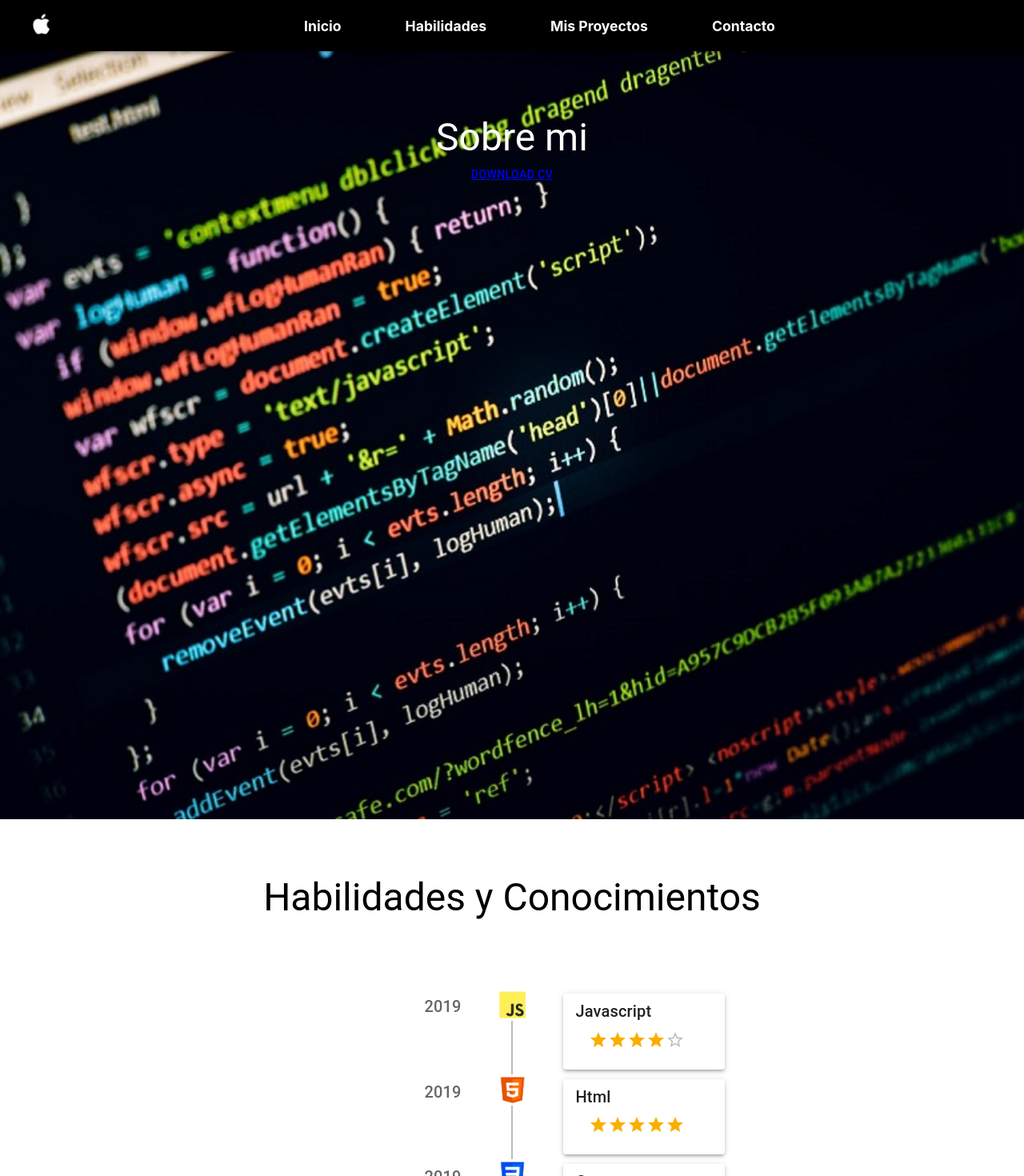
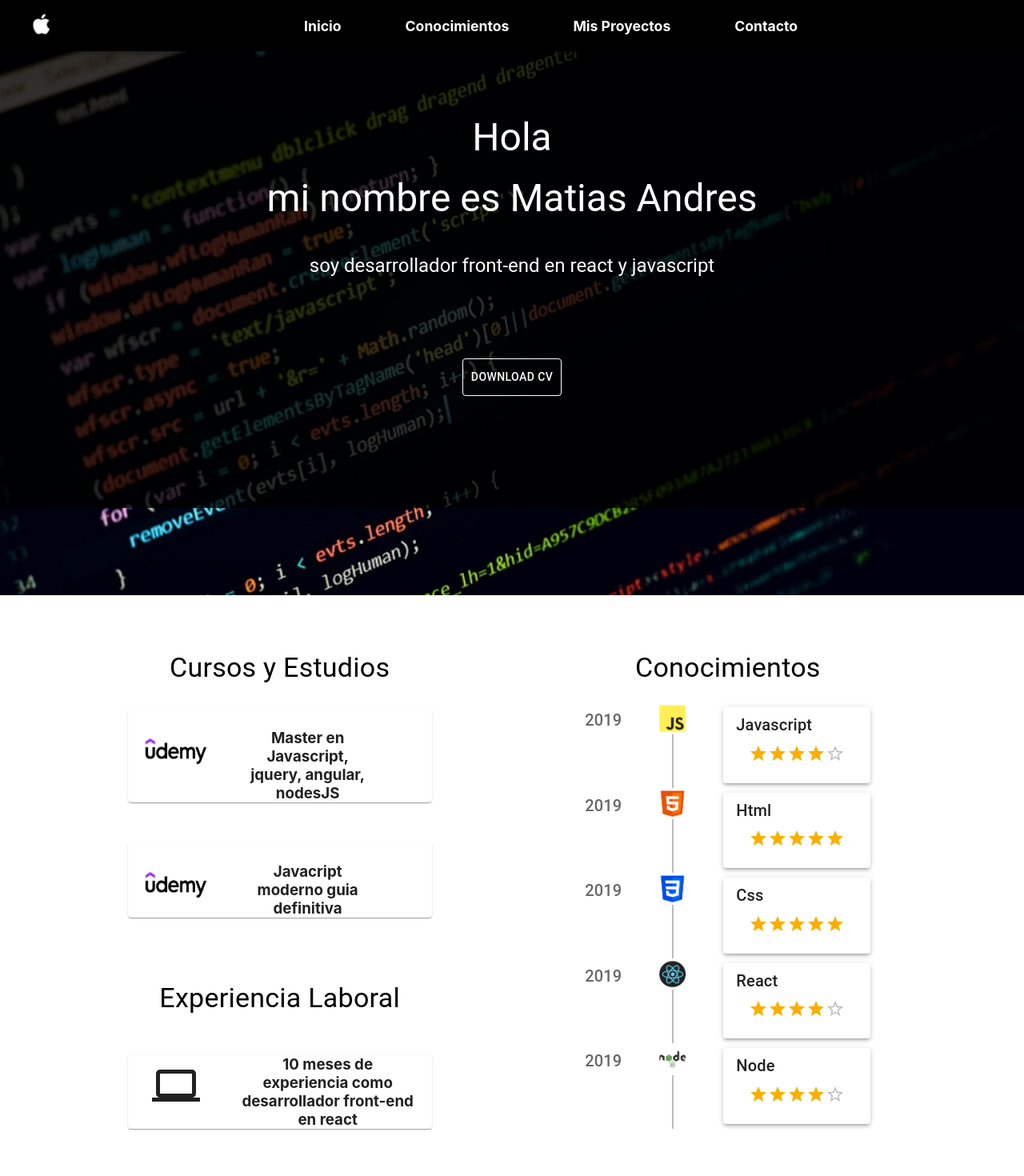
Before and after one commit to Matias340/portafolio-matias, a React (Create React App) app: page / in a window 1280 px wide. Shown: the top 1470 px of the page at 80% size. Built offline with nearby package versions, Linux system fonts and the light colour scheme.

Commit message:
nuevos cambios

```diff
--- a/package.json
+++ b/package.json
@@ -18,6 +18,7 @@
     "react-router-dom": "^6.8.2",
     "react-scripts": "5.0.1",
     "react-scroll": "^1.8.9",
+    "react-transition-group": "^4.4.5",
     "tss-react": "^4.7.1",
     "web-vitals": "^2.1.4"
   },
--- a/src/componentes/About.js
+++ b/src/componentes/About.js
@@ -4,14 +4,22 @@ import pdf from '../imagenes/cv.pdf';
 import fondo from '../imagenes/fondo.jpg';
 import { makeStyles } from "tss-react/mui";
 
-const About = ({ title, id }) => {
+const About = ({ id }) => {
  const { classes } = useStyles();
 
   return (
     <div className={classes.section}>
        <div className={classes.sectioncontent} id={id}>
-         <Typography style={{ paddingTop: '80px', color: '#fff' }} variant='h3'>{title}</Typography>
-              <Button>
+         <Typography style={{ paddingTop: '80px', color: '#fff' }} variant='h3'>
+            Hola
+         </Typography>
+         <Typography style={{ paddingTop: '20px', color: '#fff' }} variant='h3'>
+            mi nombre es Matias Andres
+         </Typography>
+         <Typography style={{ paddingTop: '40px', color: '#fff' }} variant='h5'>
+            soy desarrollador front-end en react y javascript
+         </Typography>
+              <Button variant="outlined" className={classes.pdfButton}>
                 <a href={pdf} download='CV Matias Andres.pdf'>
                 Download CV
                 </a>
@@ -23,15 +31,18 @@ const About = ({ title, id }) => {
 
 const useStyles = makeStyles()((theme) => ({
    section: {
-      minHeight: "120vh",
+      minHeight: "85vh",
       backgroundImage: `url(${fondo})`,
       backgroundRepeat: 'no-repeat',
       backgroundSize: 'cover',
-
+      position: 'relative',
+      height: '50px',
+      overflow: 'hidden',
    },
    sectioncontent: {
-      maxWidth: '120vh',
+      maxWidth: '220vh',
       margin: '0 auto',
+      backgroundColor: 'rgba(0,0,0,0.8)',
       [theme.breakpoints.down('sm')]: {
          maxWidth: '50vh'
       },
@@ -40,24 +51,17 @@ const useStyles = makeStyles()((theme) => ({
       }
    },
    pdfButton: {
-      position: 'absolute',
-      bottom: '20rem',
-      left: '18rem',
-      [theme.breakpoints.down('sm')]: {
-        bottom: '2.5rem',
-        right: '1rem',
-        padding: theme.spacing(2),
-      },
-      backgroundColor: '#000',
-      padding: theme.spacing(3),
-      "& a": {
-         color: '#fff',
-         fontWeight: 900,
-         textDecoration: 'none',
-      },
-      "& a:hover": {
-         borderBottom: '2px solid #fff',
-      },
+      marginTop: '100px',
+      marginBottom: '140px',
+      border: '1px solid #fff',
+      padding: '10px',
+     '& a': {
+        color: '#fff',
+        textDecoration: 'none',
+     },
+     '& a:hover': {
+        borderBottom: '1px solid #fff',
+     }
    }
  }));
 
--- a/src/componentes/Contact.js
+++ b/src/componentes/Contact.js
@@ -69,7 +69,7 @@ const useStyles = makeStyles()((theme) => ({
      justifyContent: 'space-between',
      paddin: theme.spacing(4),
      '& button': {
-        backgroundColor: '#186FEC',
+        backgroundColor: '#000',
         color: '#fff',
         fontWeight: 900,
         fontSize: '1.2rem',
@@ -78,7 +78,7 @@ const useStyles = makeStyles()((theme) => ({
      },
      "& button:hover": {
         cursor: 'pointer',
-        backgroundColor: '#186FEC',
+        backgroundColor: '#000',
         color: '#fff',
      },
      [theme.breakpoints.down('sm')]: {
--- /dev/null
+++ b/src/componentes/Cursos.js
@@ -0,0 +1,72 @@
+import React from 'react'
+import udemy from '../imagenes/udemy.png';
+import { Typography, Card, CardMedia } from '@mui/material';
+import ComputerIcon from '@mui/icons-material/Computer';
+import { makeStyles } from "tss-react/mui";
+
+const Cursos = () => {
+    const { classes } = useStyles();
+    const cursos = [
+        {
+          src: udemy,
+          title: 'Master en Javascript, jquery, angular, nodesJS',
+        },
+        {
+            src: udemy,
+            title: 'Javacript moderno guia definitiva',
+        },
+
+      ]
+
+  return (
+    <div>
+    <Typography variant='h4'>Cursos y Estudios</Typography>
+     {
+       cursos.map(({ src, title}, index) => (
+         <Card sx={{ display: 'flex', marginBottom: '50px', marginTop: '30px' }}>
+            <CardMedia>
+            <img src={src} alt={title} className={classes.customlogo} />
+            </CardMedia>
+            <Typography style={{ paddingTop: '25px', paddingRight: '20px', alignItems: 'center', justifyContent: 'center', display: 'flex', width: '170px' }} variant='h8' component='h3'>
+                {title}
+            </Typography>
+        </Card>
+        ))
+     }
+
+     <Typography variant='h4' style={{ marginTop: '80px' }}>
+        Experiencia Laboral
+     </Typography>
+     <Card sx={{ display: 'flex', marginTop: '50px' }}>
+            <CardMedia>
+              <ComputerIcon className={classes.customIcon}/>
+            </CardMedia>
+            <Typography style={{ paddingRight: '20px', alignItems: 'center', justifyContent: 'center', display: 'flex', width: '220px' }} variant='h8' component='h3'>
+                10 meses de experiencia como desarrollador front-end en react
+            </Typography>
+        </Card>
+    </div>
+  )
+}
+
+const useStyles = makeStyles()((theme) => ({
+    customlogo: {
+       width: '120px',
+       height: '70px',
+       marginTop: '18px',
+       marginRight: '20px',
+       [theme.breakpoints.down('sm')]: {
+         width: '70px',
+       }
+    },
+    customIcon: {
+       width: '120px',
+       height: '60px',
+       marginTop: '8px',
+       marginBottom: '8px',
+       marginRight: '20px',
+
+    }
+ }));
+
+export default Cursos
--- a/src/componentes/Navbar.js
+++ b/src/componentes/Navbar.js
@@ -1,4 +1,4 @@
-import React, { useState } from 'react'
+import React, { useState } from 'react';
 import AppBar from '@mui/material/AppBar';
 import Toolbar from '@mui/material/Toolbar';
 import List from '@mui/material/List';
@@ -20,7 +20,7 @@ const links = [
   },
   {
     id: "skills",
-    text: 'Habilidades',
+    text: 'Conocimientos',
     icon: <EmojiObjectsTwoTone fontSize='large'/>
   },
   {
--- a/src/componentes/Skills.js
+++ b/src/componentes/Skills.js
@@ -1,7 +1,7 @@
 import React from 'react'
-import { Typography } from '@mui/material'
 import { makeStyles } from "tss-react/mui";
 import Tecnologias from './Tecnologias';
+import Cursos from './Cursos';
 
 
 const Skills = ({title, id}) => {
@@ -9,8 +9,10 @@ const Skills = ({title, id}) => {
   return (
     <div className={classes.section}>
        <div className={classes.sectionContent} id={id}>
-         <Typography variant='h3' style={{ marginBottom: '80px' }}>{title}</Typography>
+      <div style={{ display: 'flex', justifyContent: 'space-evenly' }}>
+         <Cursos />
          <Tecnologias />
+      </div>
        </div>
     </div>
   )
--- a/src/componentes/Tecnologias.js
+++ b/src/componentes/Tecnologias.js
@@ -46,6 +46,8 @@ const Tecnologias = () => {
 
 
   return (
+    <div>
+    <Typography variant='h4'>Conocimientos</Typography>
     <Timeline align='left'>
      {
        skills.map(({year, src, title, stars}, index) => (
@@ -71,6 +73,7 @@ const Tecnologias = () => {
         ))
      }
     </Timeline>
+    </div>
   )
 }
 
--- a/src/homepage/HomePage.js
+++ b/src/homepage/HomePage.js
@@ -10,7 +10,7 @@ const HomePages = () => {
   return (
     <div>
       <Navbar />
-      <About title="Sobre mi" id="about"/>
+      <About id="about"/>
       <Skills title="Habilidades y Conocimientos" id="skills" />
       <MyWork title="Mis Proyectos" id="work" />
       <Contact title="Contacto" id="contact" />
```
Also changed, not shown: src/imagenes/udemy.png (added), 1 other file (tests, documents, lock files or other folders).
